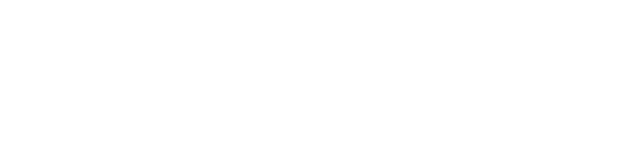
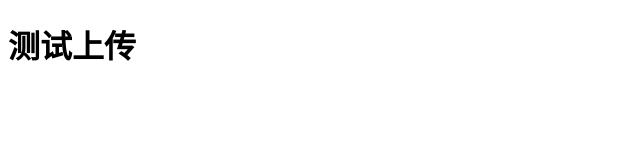
Before and after one commit to Dongsheng01/web_prod, a plain HTML site: page index.html in a window 1280 px wide. Shown: the whole page, without its empty margins (0-640 px from the left). Drawn offline with Linux system fonts and the light colour scheme.

Commit message:
测试提交

```diff
--- a/index.html
+++ b/index.html
@@ -9,7 +9,7 @@
 </head>
 
 <body>
-
+    <h1>测试上传</h1>
 </body>
 
 </html>
```
